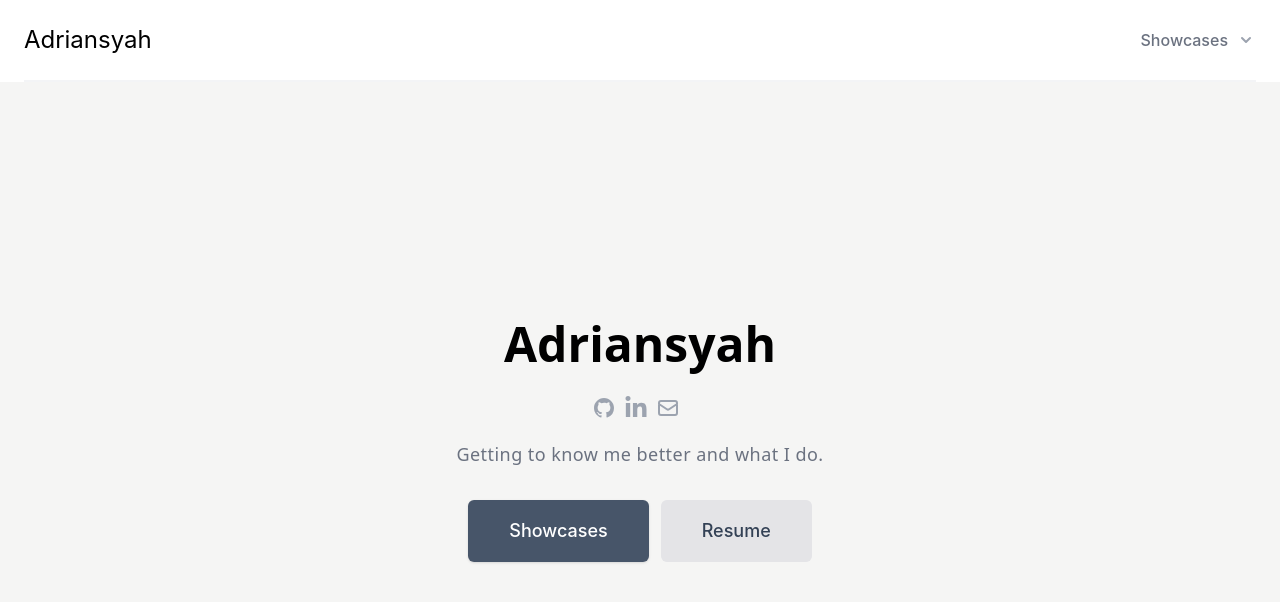
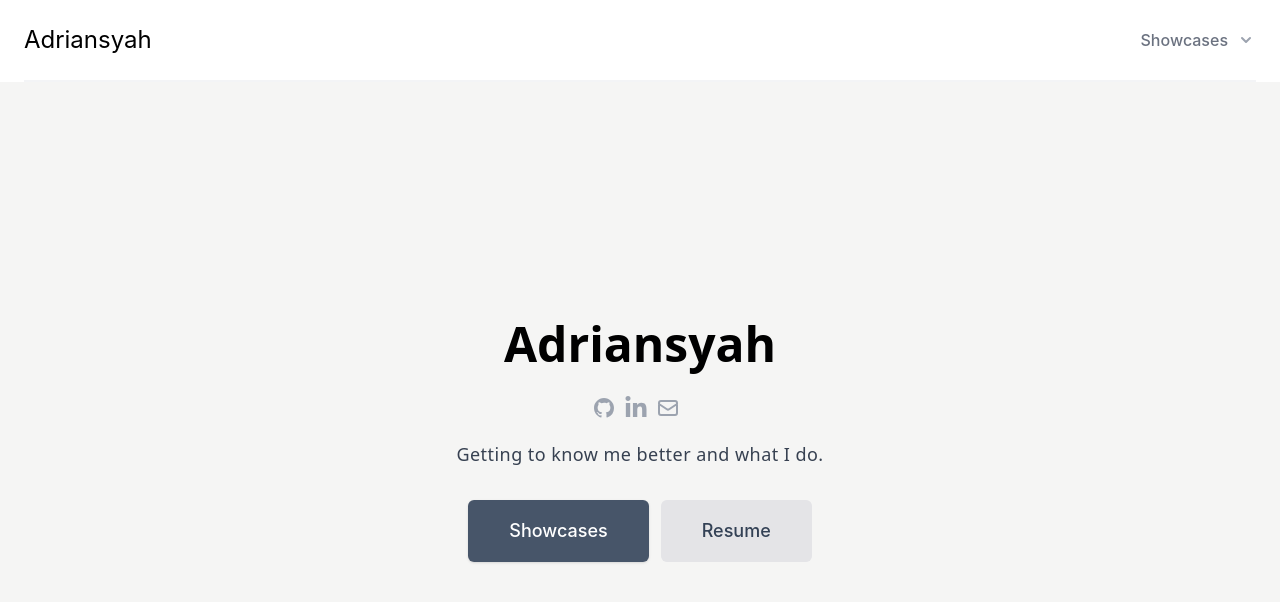
Before and after one commit to adriansyah/adriansyah, a Next.js app: page / in a window 1280 px wide. Shown: the top 602 px of the page. Built offline with nearby package versions, Linux system fonts and the light colour scheme.

Commit message:
Update index.tsx

```diff
--- a/pages/index.tsx
+++ b/pages/index.tsx
@@ -21,7 +21,7 @@ const Home: NextPage = () => {
       <main className="bg-stone-100 flex-grow flex flex-col justify-center items-center">
         <h2 className="font-sans font-bold text-5xl mb-7">Adriansyah</h2>
         <Socials />
-        <p className="font-sans text-lg tracking-wide text-gray-500">
+        <p className="font-sans text-lg tracking-wide text-gray-700">
           Getting to know me better and what I do.
         </p>
         <div className="mt-5 sm:mt-8 sm:flex sm:justify-center lg:justify-start">
```
